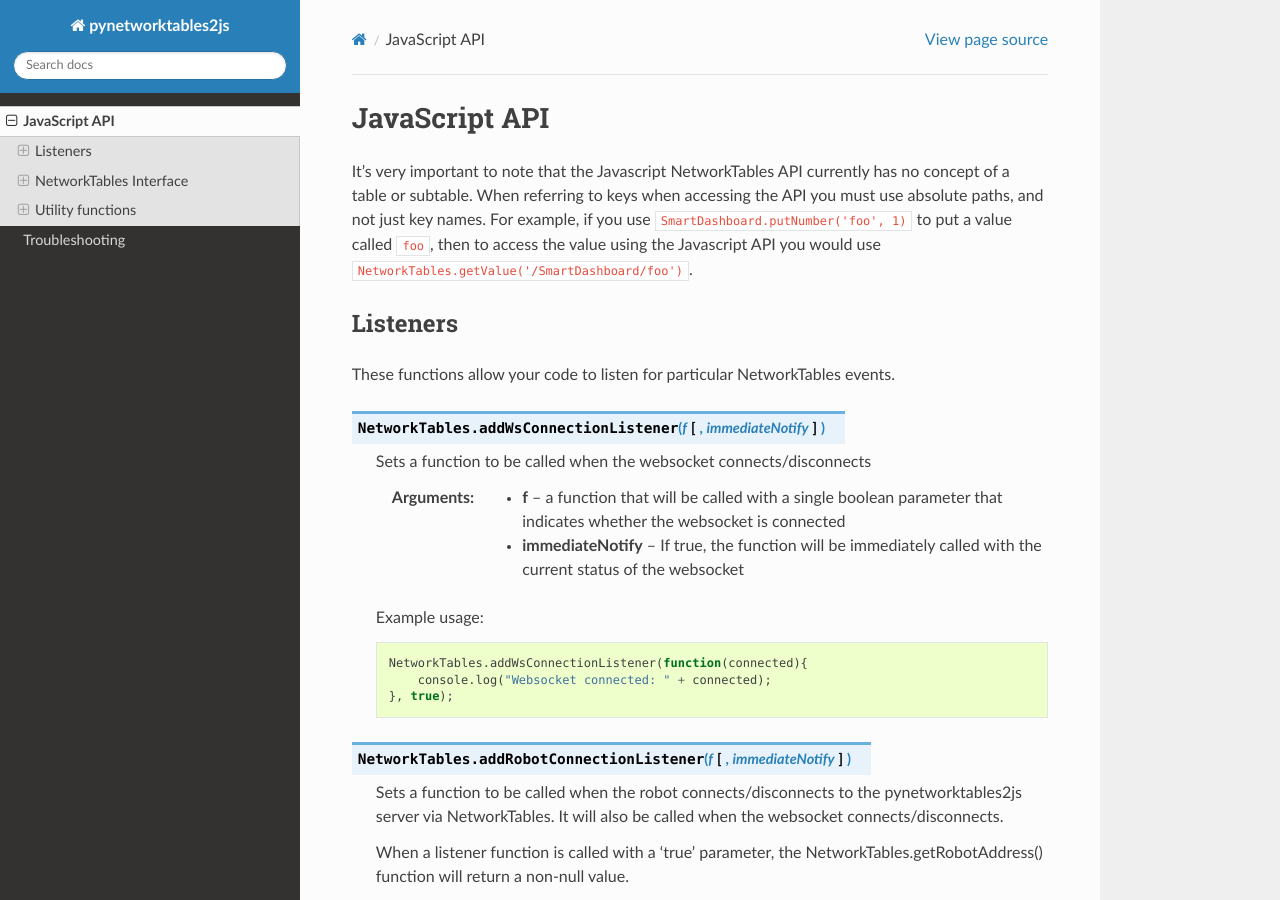
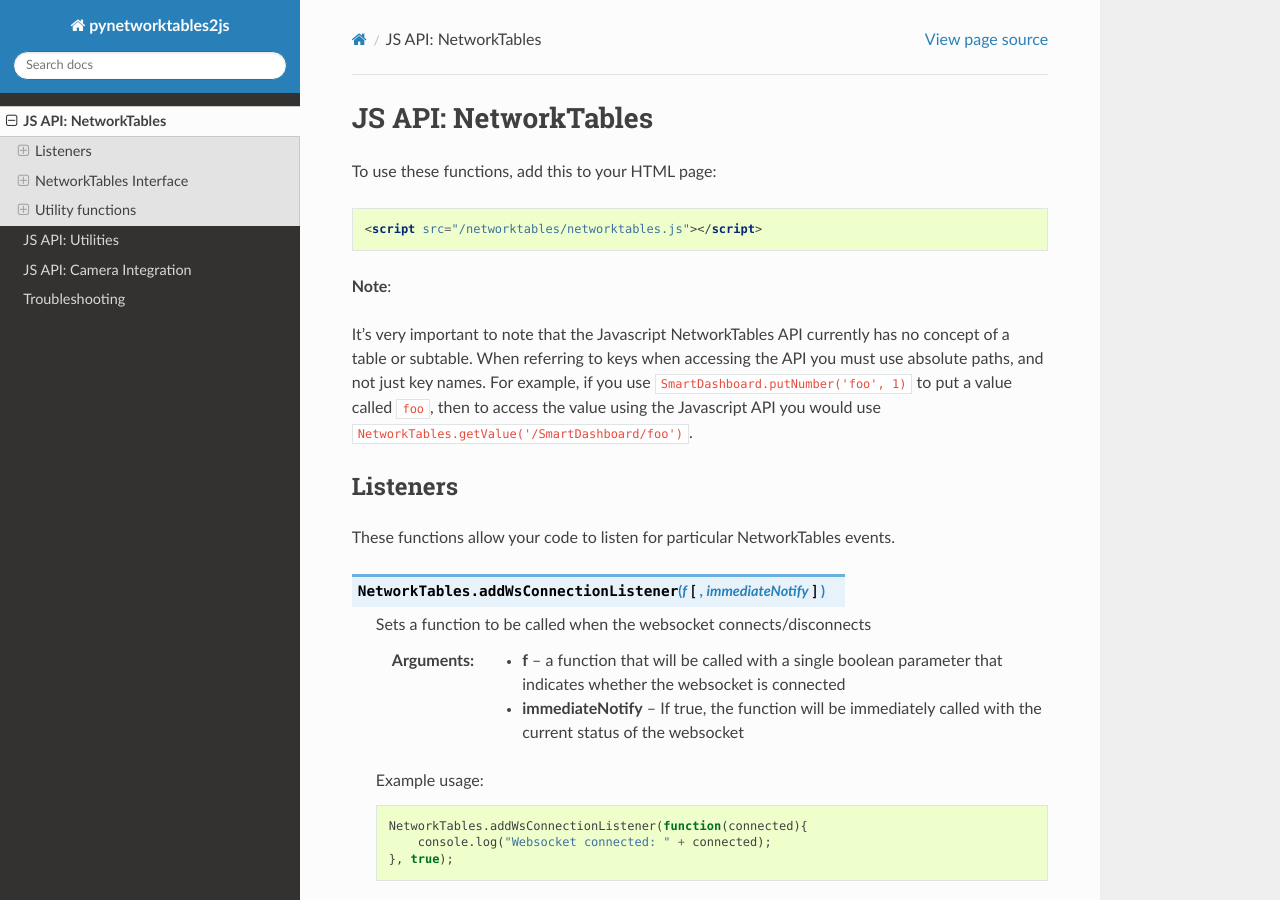
Before and after one commit to robotpy/pynetworktables2js, a Sphinx documentation site: the page built from docs/api_js.rst, in a window 1280 px wide and 900 px high. Built offline with Sphinx 7.4.7 and the Read the Docs theme 2.0.0, drawn with Linux system fonts in a browser that asks for light colours; the version number could not be read and is left out.

```diff
--- a/docs/api_js.rst
+++ b/docs/api_js.rst
@@ -1,5 +1,13 @@
-JavaScript API
-==============
+JS API: NetworkTables
+=====================
+
+To use these functions, add this to your HTML page:
+
+.. code-block:: html
+
+    <script src="/networktables/networktables.js"></script>
+
+**Note**:
 
 It's very important to note that the Javascript NetworkTables API currently
 has no concept of a table or subtable. When referring to keys when accessing
--- a/docs/index.rst
+++ b/docs/index.rst
@@ -5,6 +5,8 @@
    :maxdepth: 4
 
    api_js
+   api_util
+   api_camera
    troubleshooting
 
 Indices and tables
```
Also changed, not shown: docs/api_camera.rst (added, +50 -0 lines), docs/api_util.rst (added, +52 -0 lines), 1 other file.
